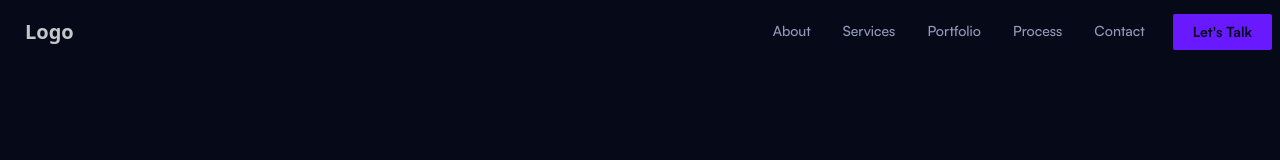
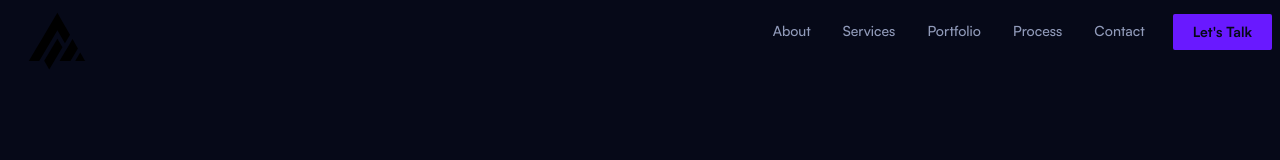
Before and after one commit to mdazlaanzubair/personal-portfolio-site-v2, a Next.js app: page / in a window 1280 px wide. Shown: the top 160 px of the page. Built offline with nearby package versions, Linux system fonts and the light colour scheme; what tailwindcss-animation-delay would draw is missing.

Commit message:
fixed "Error: `'` can be escaped", and "Error: Missing "key"" issue.

```diff
--- a/components/view-port/header-section/Navbar.jsx
+++ b/components/view-port/header-section/Navbar.jsx
@@ -6,7 +6,46 @@ const Navbar = () => {
   return (
     <div className="navbar bg-opacity-9">
       <div className="navbar-start">
-        <a className="btn btn-ghost text-xl">Logo</a>
+        <a className="btn btn-ghost text-xl">
+          <div class="w-16 lg:w-16 mx-auto text-center relative">
+            <div class="container">
+              <svg
+                id="Logo"
+                data-name="Layer 1"
+                xmlns="http://www.w3.org/2000/svg"
+                viewBox="-10 -10 200 200"
+                width="100%"
+                height="100%"
+                style={{ transform: "none" }}
+              >
+                <polygon
+                  data-name="First Line"
+                  className="path-lines"
+                  points="130.59 70.38 123.23 82.78 114.78 97.04 106.57 82.78 99.04 69.71 91.3 56.28 83.47 69.48 75.59 82.78 42.26 139 34.3 152.42 2 152.42 26.34 111.36 43.29 82.78 67.55 41.85 75.38 28.66 91.18 2 107.1 29.63 114.84 43.05 130.59 70.38"
+                  style={{ strokeDasharray: 476, strokeDashoffset: 476 }}
+                />
+                <polygon
+                  data-name="Second Line"
+                  className="path-lines"
+                  points="106.96 109.9 81.95 152.09 65.74 179.42 50 152.09 91.21 82.58 106.96 109.9"
+                  style={{ strokeDasharray: 225, strokeDashoffset: 225 }}
+                />
+                <polygon
+                  data-name="Third Line"
+                  className="path-lines"
+                  points="155.25 113.2 139.46 139.85 132 152.42 98 152.42 114.87 123.98 122.7 110.78 138.5 84.13 155.25 113.2"
+                  style={{ strokeDasharray: 193, strokeDashoffset: 193 }}
+                />
+                <polygon
+                  data-name="Forth Line"
+                  className="path-lines"
+                  points="177.85 152.42 146.86 152.42 162.58 125.91 177.85 152.42"
+                  style={{ strokeDasharray: 93, strokeDashoffset: 93 }}
+                />
+              </svg>
+            </div>
+          </div>
+        </a>
       </div>
       <div className="navbar-center"></div>
       <div className="navbar-end">
--- a/components/view-port/section-divider/call-to-action/HireMe.jsx
+++ b/components/view-port/section-divider/call-to-action/HireMe.jsx
@@ -1,4 +1,4 @@
-import { H3, P1, SolidButtonLink } from "@/components/common/TypoAndUtils";
+import { H3, P1 } from "@/components/common/TypoAndUtils";
 import Link from "next/link";
 
 const HireMe = () => {
@@ -15,8 +15,8 @@ const HireMe = () => {
       <div className="max-w-lg text-center">
         <P1>
           <span className="text-base-100">
-            I’ve proven track record of success. I’ve worked with a variety of
-            businesses, from small startups to large corporations.
+            I&apos;ve proven track record of success. I&apos;ve worked with a
+            variety of businesses, from small startups to large corporations.
           </span>
         </P1>
       </div>
--- a/components/view-port/section-divider/call-to-action/KnowMe.jsx
+++ b/components/view-port/section-divider/call-to-action/KnowMe.jsx
@@ -1,4 +1,4 @@
-import { H3, P1, SolidButtonLink } from "@/components/common/TypoAndUtils";
+import { H3, P1 } from "@/components/common/TypoAndUtils";
 import Link from "next/link";
 
 const KnowMe = () => {
@@ -15,7 +15,7 @@ const KnowMe = () => {
       <div className="max-w-lg text-center">
         <P1>
           <span className="text-base-100">
-            I'm driven by the opportunity to collaborate with friendly and
+            I&apos;m driven by the opportunity to collaborate with friendly and
             experienced professionals to solve real-world problems.
           </span>
         </P1>
--- a/components/view-port/services-section/ServiceCard.jsx
+++ b/components/view-port/services-section/ServiceCard.jsx
@@ -3,7 +3,7 @@
 import React, { useState } from "react";
 import { P1, P3, TextHighlighter } from "@/components/common/TypoAndUtils";
 
-const ServiceCard = ({ service, index }) => {
+const ServiceCard = ({ service }) => {
   const [position, setPosition] = useState({ x: 0, y: 0 });
   const [isMouseOnCard, setIsMouseOnCard] = useState(false);
 
@@ -18,7 +18,6 @@ const ServiceCard = ({ service, index }) => {
 
   return (
     <div
-      key={index}
       className="group relative col-span-1 text-start rounded-3xl bg-gradient-to-br from-primary/5 via-secondary/5 to-base-100/5 bg-opacity-10 backdrop-blur-md"
       onMouseMove={handleMouseMove}
       onMouseEnter={() => setIsMouseOnCard(true)}
--- a/utils/img-exporter.js
+++ b/utils/img-exporter.js
@@ -155,7 +155,7 @@ export const services = [
       { text: "engages and persuades", highlight: true },
       { text: ". I create compelling narratives that ", highlight: false },
       { text: "connect with your audience", highlight: true },
-      { text: " and enhance your brand’s ", highlight: false },
+      { text: " and enhance your brand&apos;s ", highlight: false },
       { text: "online footprint", highlight: true },
       { text: ".", highlight: false },
     ],
```
